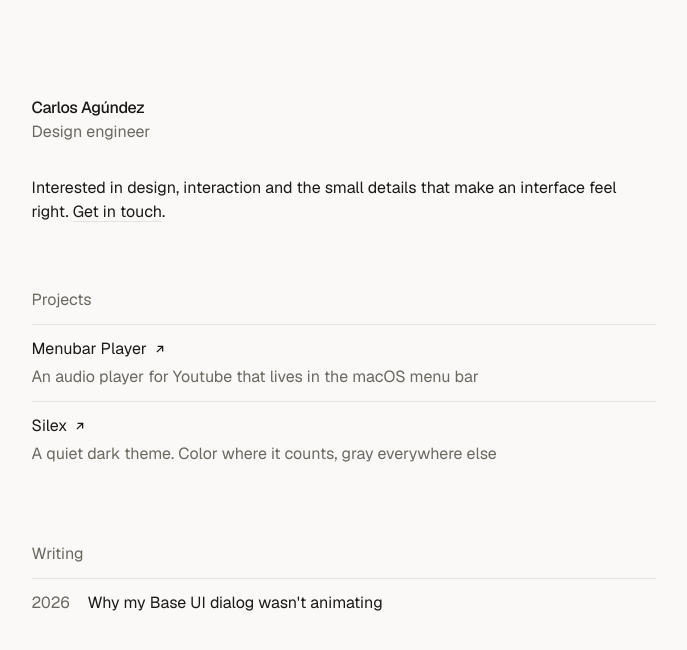
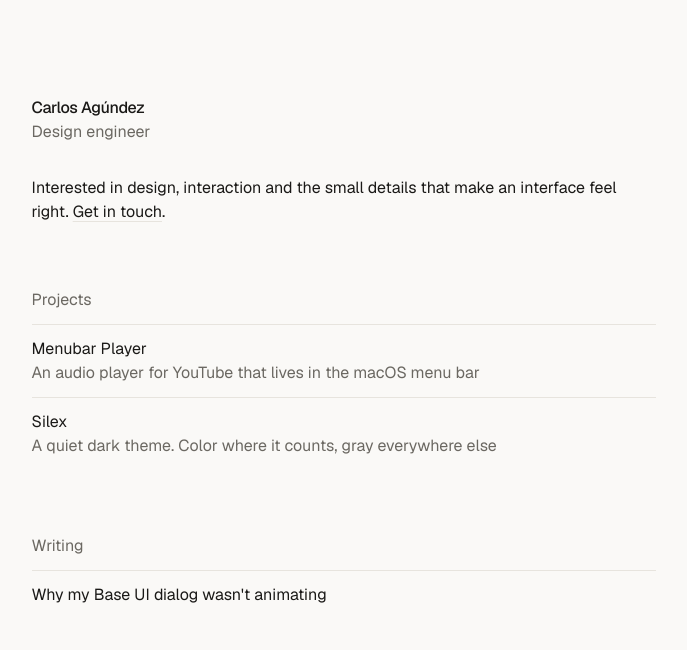
Before and after one commit to cagndz/agundez-me, a Next.js app: page / in a window 1280 px wide. Shown: the top 650 px of the page, without its empty margins (289-976 px from the left). Built offline with nearby package versions, Linux system fonts and the light colour scheme.

Commit message:
Feat/list hover arrow (#10)
* fix: capitalize YouTube in project description

* feat: add arrow hover microinteraction to project and post lists

```diff
--- /dev/null
+++ b/src/components/icons/arrow-right.tsx
@@ -0,0 +1,15 @@
+export function ArrowRight({ className }: { className?: string }) {
+	return (
+		<svg
+			aria-hidden='true'
+			viewBox='0 0 16 16'
+			className={className}
+			fill='none'
+			stroke='currentColor'
+			strokeWidth='1.5'
+			strokeLinecap='square'
+		>
+			<path d='M2 8 H13 M9 4 L13 8 L9 12' />
+		</svg>
+	)
+}
--- /dev/null
+++ b/src/components/link-arrow.tsx
@@ -0,0 +1,20 @@
+import { ArrowRight } from './icons/arrow-right'
+import { ArrowUpRight } from './icons/arrow-up-right'
+
+// Each arrow starts where it "comes from": ↗ from bottom-left, → from the left.
+// Full class strings (no interpolation) so Tailwind can detect them.
+const restOffset = {
+	external: '-translate-x-1 translate-y-1',
+	internal: '-translate-x-1.5',
+}
+
+// Fades in and settles into place when its `group/link` parent is hovered or focused.
+export function LinkArrow({ external = false }: { external?: boolean }) {
+	const Icon = external ? ArrowUpRight : ArrowRight
+
+	return (
+		<Icon
+			className={`mt-1.5 size-3.5 shrink-0 text-muted opacity-0 transition-[opacity,translate,color] duration-100 ease-out-strong group-hover/link:translate-0 group-hover/link:text-foreground group-hover/link:opacity-100 group-hover/link:duration-150 group-focus-visible/link:translate-0 group-focus-visible/link:text-foreground group-focus-visible/link:opacity-100 motion-reduce:translate-0 pointer-coarse:translate-0 pointer-coarse:opacity-50 ${restOffset[external ? 'external' : 'internal']}`}
+		/>
+	)
+}
--- a/src/components/post-list.tsx
+++ b/src/components/post-list.tsx
@@ -1,5 +1,6 @@
 import Link from 'next/link'
 import type { PostMeta } from '@/lib/writing'
+import { LinkArrow } from './link-arrow'
 
 type Item = { slug: string; meta: PostMeta }
 
@@ -15,17 +16,15 @@ export function PostList({ posts }: { posts: Item[] }) {
 			<h2 id='writing-heading' className='mb-3 text-muted'>
 				Writing
 			</h2>
-			<ul className='group/list divide-y divide-border border-t border-border'>
+			<ul className='divide-y divide-border border-t border-border'>
 				{posts.map(({ slug, meta }) => (
 					<li key={slug}>
 						<Link
 							href={`/writing/${slug}`}
-							className='flex gap-4 py-3 transition-opacity duration-150 ease-out-strong group-hover/list:opacity-40 hover:opacity-100!'
+							className='group/link flex items-start justify-between gap-4 py-3'
 						>
-							<span className='w-10 shrink-0 text-muted tabular-nums'>
-								{meta.date.slice(0, 4)}
-							</span>
 							<span>{meta.title}</span>
+							<LinkArrow />
 						</Link>
 					</li>
 				))}
--- a/src/components/project-list.tsx
+++ b/src/components/project-list.tsx
@@ -1,5 +1,5 @@
 import { projects } from '@/content/projects'
-import { ArrowUpRight } from './icons/arrow-up-right'
+import { LinkArrow } from './link-arrow'
 
 export function ProjectList() {
 	return (
@@ -7,23 +7,21 @@ export function ProjectList() {
 			<h2 id='projects-heading' className='mb-3 text-muted'>
 				Projects
 			</h2>
-			<ul className='group/list divide-y divide-border border-t border-border'>
+			<ul className='divide-y divide-border border-t border-border'>
 				{projects.map(({ name, description, href }) => (
 					<li key={name}>
 						<a
 							href={href}
 							target='_blank'
 							rel='noopener noreferrer'
-							className='group/link flex py-3 transition-opacity duration-150 ease-out-strong group-hover/list:opacity-40 hover:opacity-100!'
+							className='group/link flex items-start justify-between gap-4 py-3'
 						>
-							<div className='flex flex-col gap-1'>
-								<span className='flex items-center gap-1.5'>
-									{name}
-									<ArrowUpRight className='size-3.5 shrink-0 transition-transform duration-150 ease-out-strong motion-safe:group-hover/link:translate-x-0.5 motion-safe:group-hover/link:-translate-y-0.5' />
-									<span className='sr-only'>(opens in a new tab)</span>
-								</span>
+							<span>
+								<span className='block'>{name}</span>
 								<span className='block text-muted'>{description}</span>
-							</div>
+								<span className='sr-only'>(opens in a new tab)</span>
+							</span>
+							<LinkArrow external />
 						</a>
 					</li>
 				))}
--- a/src/content/projects.ts
+++ b/src/content/projects.ts
@@ -7,7 +7,7 @@ export type Project = {
 export const projects: Project[] = [
 	{
 		name: 'Menubar Player',
-		description: 'An audio player for Youtube that lives in the macOS menu bar',
+		description: 'An audio player for YouTube that lives in the macOS menu bar',
 		href: 'https://github.com/cagndz/menubar-player',
 	},
 	{
```
